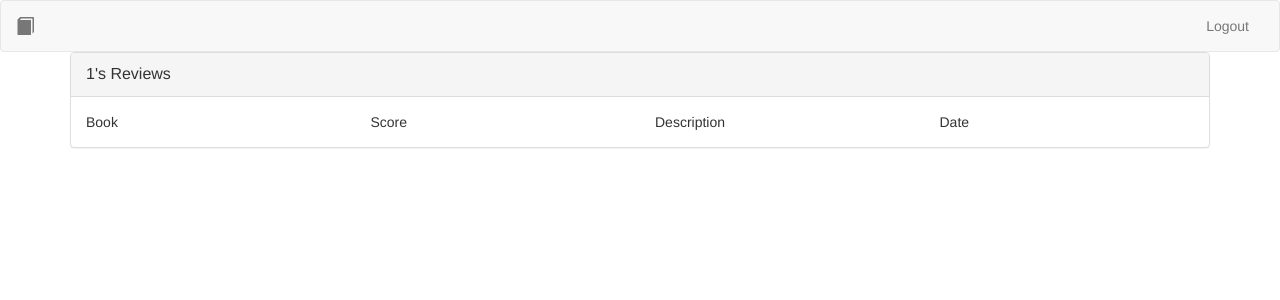
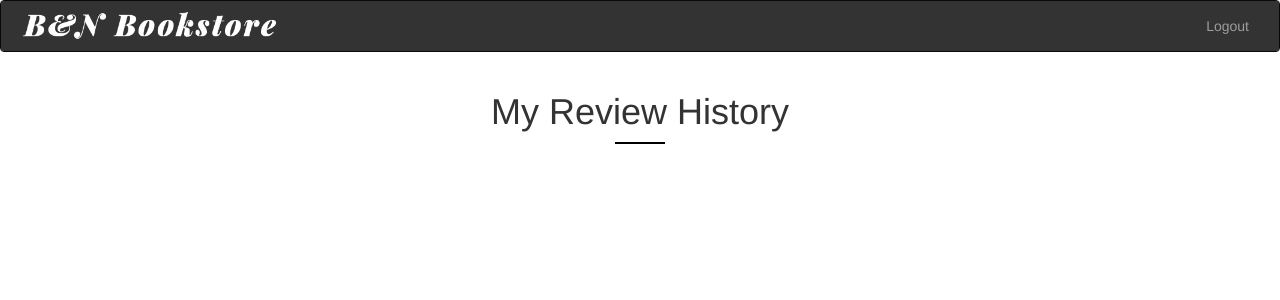
Before and after one commit to tjjjwxzq/50.008-Database-Project-2016, a Flask app: page /my/reviews in a window 1280 px wide. Shown: the top 300 px of the page. Run offline with Flask 2, Linux system fonts and the light colour scheme; a user stored in the database is signed in; data comes from the database, SQL or seed files in the repository; data that the repository does not hold is empty; some libraries are stand-ins or nearby versions.

Commit message:
Enhance/home page (#24)
* Edit styling of home page after user logs in and add title styling

* Edit src of logo image to a more generic path

* Create new form to take in user input of top n reviews. Add functions to get average feedback and check if user has already completed review before

* Modify show to add in form field for top n reviews and modified feedback form to only show if user has not rated review before and if user is not rating his own review

* Fix bug to show only top n

* Enhance styling for book show.html

* Modify styling of show book page

* Modify account, feedback and review template to resemble that of book show format

```diff
--- a/app/forms.py
+++ b/app/forms.py
@@ -101,3 +101,6 @@ class StatisticsForm(FlaskForm):
         (12, 'December')
     ])
     number = IntegerField('Number')
+
+class SetNofTopReviewsForm(FlaskForm):
+    num_of_reviews = IntegerField('Show Number of Top Reviews')
--- a/app/static/css/base.css
+++ b/app/static/css/base.css
@@ -7,3 +7,20 @@ header .navbar {
 .alert {
   margin-bottom: 0;
 }
+
+.page-title h1 {
+  padding-top:20px;
+  padding-bottom: 10px;
+  text-align: center;
+}
+
+.page-title span {
+  content: '';
+  display: block;
+  background: black;
+  height: 2px;
+  max-width: 50px;
+  width: 100%;
+  margin: 0 auto;
+  margin-top: 10px;
+}
--- /dev/null
+++ b/app/static/css/my/user/reviews.css
@@ -0,0 +1,24 @@
+@import url('/static/css/base.css');
+
+.avg-feedback span, .review-score, .review-book {
+	font-size: 20px;
+	font-weight: bold;
+}
+
+.review-score {
+	color:red;
+}
+
+.review {
+	border-right: 1px solid black;
+}
+
+.padded-row {
+	padding-top: 20px;
+	padding-bottom: 20px;
+}
+
+.vertically-align {
+	display: flex;
+	align-items: center;
+}
--- a/app/templates/customer/sign_up.html
+++ b/app/templates/customer/sign_up.html
@@ -4,10 +4,10 @@
 
 {% block content %}
 <div class="container">
-  <div class="row">
+  <div class="row" style="display:flex;justify-content:center;">
     <div class="col-md-8 col-offset-2">
 
-      <h1>Customer Sign Up</h1>
+      <h1 class="text-center">Customer Sign Up</h1>
 
       <form method="POST" action="{{ url_for('customer.sign_up') }}">
         {{ form.csrf_token }}
@@ -45,7 +45,7 @@
         </div>
 
         <div class="row">
-          <div class="col-md-6">
+          <div class="col-md-12" style="display:flex;justify-content:center;"                                                                    >
             <input type="submit" class="btn btn-primary" value="Sign Up"/>
           </div>
         </div>
--- a/app/templates/my/book/index.html
+++ b/app/templates/my/book/index.html
@@ -10,8 +10,9 @@
   <div class="row">
     <div class="col-md-12">
 
+      <div class="row page-title">
         <h1>
-        Book Index
+          Book Index<span></span>
           {% if not order_in_progress %}
             <small>
               <form method="POST" action="{{ url_for('my.create_order') }}">
@@ -20,13 +21,14 @@
             </small>
           {% endif %}
         </h1>
+      </div>
 
       <div class="panel panel-default">
         <div class="panel-body">
 
           <form class="form-inline" method="POST" action="{{ url_for('my.book_index') }}">
             {{ filter_form.csrf_token }}
-            {{ render_field(filter_form.authors, class="form-control", placeholder="authors - enter names separated by a comma") }}
+            {{ render_field(filter_form.authors, class="form-control", placeholder="eg. James, Harry") }}
             {{ render_field(filter_form.publisher, class="form-control", placeholder="publisher") }}
             {{ render_field(filter_form.title, class="form-control", placeholder="title") }}
             {{ render_field(filter_form.subject, class="form-control", placeholder="subject") }}
--- a/app/templates/my/user/reviews.html
+++ b/app/templates/my/user/reviews.html
@@ -1,62 +1,40 @@
 {% extends "layout/base.html" %}
 {% block title %}My Reviews History{% endblock %}
+{% block css %}
+  <link rel="stylesheet" href="{{ url_for('static', filename='css/my/user/reviews.css') }}">
+{% endblock %}
 
 {% block content %}
 <div class="container">
-  <div class="row">
-    <div class="col-md-12">
-      <div class="panel panel-default">
+  <div class="row page-title">
+    <h1>My Review History<span></span></h1>
+  </div>
 
-        <div class="panel-heading clearfix">
-          <div class="panel-title pull-left">
-            {{ user.username }}'s Reviews
-          </div>
+  {% for review in reviews %}
+  <div class="row padded-row vertically-align">
+    <div class="col-md-8 review">
+      <span class="review-book">{{ review[0].book.title }}</span><p style="float:right;"> I gave it a <span class="review-score">{{ review[0].score }}</span> /10 </p>
+
+      <div class="row">
+        <div class="col-md-12">
+          {{ review[0].date }} <br/>
+          {{ review[0].description }}
         </div>
+      </div>
+    </div>
 
-        <div class="panel-body">
-          <div class="row">
-          	<div class="col-md-3">
-          	  Book
-          	</div>
-          	<div class="col-md-3">
-          	  Score
-          	</div>
-          	<div class="col-md-3">
-          	  Description
-          	</div>
-          	<div class="col-md-3">
-          	  Date
-          	</div>
-          </div>
-        </div>
-
-        <ul class="list-group">
-
-          {% for review in user.reviews %}
-
-            <li class="list-group-item">
-              <div class="row">
-                <div class="col-md-3">
-                  {{ review.book.title }}
-                </div>
-                <div class="col-md-3">
-                  {{ review.score }}
-                </div>
-                <div class="col-md-3">
-                  {{ review.description }}
-                </div>
-                <div class="col-md-3">
-                  {{ review.date }}
-                </div>
-              </div>
-            </li>
-
-          {% endfor %}
-
-        </ul>
-
+    <div class="col-md-4 avg-feedback">
+      <div class="row text-center">
+        {% if review[1] == -1 %}
+          No Feedback yet
+        {% else %}
+          Average Feedback: <br/>
+          <span>{{ review[1] }}</span>
+        {% endif %}
       </div>
     </div>
   </div>
+  {% endfor %}
+
 </div>
 {% endblock %}
--- a/app/templates/partials/header.html
+++ b/app/templates/partials/header.html
@@ -1,14 +1,14 @@
 <header>
-  <nav class="navbar navbar-default">
+  <nav class="navbar navbar-default navbar-inverse">
 
-    <div class="container-fluid">
+    <div class="container-fluid" style="background-color:#333">
 
       <div class="navbar-header">
         <button type="button" class="navbar-toggle collapsed" data-toggle="collapse" data-target="#header-nav" aria-expanded="false">
           <span class="sr-only">Toggle navigation</span>
           <span class="glyphicon glyphicon-menu-hamburger"></span>
         </button>
-        <a href="{{ url_for('pages.index') }}" class="navbar-brand"><span class="glyphicon glyphicon-book"</a>
+        <a href="{{ url_for('pages.index') }}" class="navbar-brand" style="padding:5px 15px"><img class="img-responsive" src="{{ url_for('static', filename='images/logo4.png') }}" width="60%"></a>
       </div>
 
       <div class="collapse navbar-collapse" id="header-nav">
@@ -21,8 +21,8 @@
             {% else %}
               <li><a href="{{ url_for('store_manager.login') }}">Managers</a></li>
               <li><a href="{{ url_for('customer.login') }}">Login</a></li>
+              <li><a href="{{ url_for('customer.sign_up') }}">Sign Up</a></li>
             {% endif %}
-            <li><a href="{{ url_for('customer.sign_up') }}">Sign Up</a></li>
           {% endif %}
           </ul>
       </div>
--- a/app/views/my.py
+++ b/app/views/my.py
@@ -6,7 +6,7 @@ from sqlalchemy.dialects.postgresql import ARRAY
 from app import db
 from app.models import Book, Review, Order, BooksOrders, Feedback, Customer
 from app.helpers import save
-from app.forms import FilterBooksForm, CreateReviewForm, AddBookToOrderForm, CreateFeedbackForm
+from app.forms import FilterBooksForm, CreateReviewForm, AddBookToOrderForm, CreateFeedbackForm, SetNofTopReviewsForm
 
 mod = Blueprint('my', __name__, url_prefix='/my')
 
@@ -64,14 +64,52 @@ def book_index():
                            recommended_books_order_forms=recommended_books_order_forms,
                            ordered_book=ordered_book)
 
-@mod.route('/books/<ISBN>')
+@mod.route('/books/<ISBN>', methods=['GET', 'POST'])
 @login_required
 def show_book(ISBN):
     book = Book.query.get(ISBN)
-    form = CreateFeedbackForm()
+    feedback_form = CreateFeedbackForm()
+    top_review_form = SetNofTopReviewsForm()
     current_user_review = current_user.reviews.filter_by(ISBN=ISBN).first()
+    reviews_queried = Review.query.filter_by(ISBN=ISBN)
 
-    return render_template('my/book/show.html', book=book, form=form, current_user_review=current_user_review)
+    if top_review_form.validate_on_submit():
+        n = top_review_form.num_of_reviews.data
+        if n > 0:
+            whole_reviews = []
+            for review in reviews_queried:
+                avg_of_feedbacks = get_average_feedback(review)
+                whole_reviews.append((review, avg_of_feedbacks, feedback_exists(review)))
+
+            sorted_reviews = sorted(whole_reviews, key=lambda x:x[1])
+            top_n_reviews = sorted_reviews[-n:]
+            reviews = top_n_reviews
+
+    else:
+        reviews = []
+        for r in reviews_queried:
+            reviews.append((r, get_average_feedback(r), feedback_exists(r)))
+
+    return render_template('my/book/show.html', book=book, feedback_form=feedback_form, top_review_form=top_review_form, current_user_review=current_user_review, reviews=reviews, user=current_user.get_id())
+
+def get_average_feedback(review):
+    feedbackList = review.feedbacks
+    temp = []
+    for f in feedbackList:
+        temp.append(f.rating)
+    if len(temp) == 0:
+        mean = -1 #Means no feedback given
+    else:
+        mean = float(sum(temp)) / float(len(temp))
+
+    return mean
+
+def feedback_exists(review):
+    feedbackList = review.feedbacks
+    for f in feedbackList:
+        if f.customer_feedback == current_user.get_id():
+            return True
+    return False
 
 @mod.route('/books/<ISBN>/reviews', methods=['GET', 'POST'])
 @login_required
@@ -218,15 +256,15 @@ def submit_order():
 @mod.route('/books/<ISBN>/<user>', methods=['POST'])
 @login_required
 def create_feedback(ISBN, user):
-    form = CreateFeedbackForm()
+    feedback_form = CreateFeedbackForm()
+    top_review_form = SetNofTopReviewsForm()
     book = Book.query.get(ISBN)
     review = Review.query.filter_by(username=user, ISBN=ISBN).first()
 
-    if form.validate_on_submit():
-        print(form.rating.data)
+    if feedback_form.validate_on_submit():
         feedback_params = {
             'customer_feedback': current_user.get_id(),
-            'rating': form.rating.data,
+            'rating': feedback_form.rating.data,
             'customer_review': review.username,
             'ISBN': ISBN
         }
@@ -245,25 +283,28 @@ def create_feedback(ISBN, user):
         else:
             flash("You have already entered a feedback.")
 
-    return render_template('my/book/show.html', book=book, review=review, form=form)
+    return render_template('my/book/show.html', book=book, review=review, feedback_form=feedback_form, top_review_form=top_review_form)
 
 @mod.route('/account')
 @login_required
 def get_account_information():
     user = Customer.query.get(current_user.get_id())
 
-    return render_template('my/user/account.html',user=user)
+    return render_template('my/user/account.html', user=user)
 
 @mod.route('/reviews')
 @login_required
 def get_review_history():
     user = Customer.query.get(current_user.get_id())
+    reviews = []
+    for r in user.reviews:
+        reviews.append((r, get_average_feedback(r)))
 
-    return render_template('my/user/reviews.html',user=user)
+    return render_template('my/user/reviews.html', user=user, reviews=reviews)
 
 @mod.route('/feedback')
 @login_required
 def get_feedback_history():
     user = Customer.query.get(current_user.get_id())
 
-    return render_template('my/user/feedback.html',user=user)
+    return render_template('my/user/feedback.html', user=user)
```
Also changed, not shown: app/static/css/index.css (+25 -0 lines), app/static/css/my/book/show.css (+53 -1 lines), app/static/css/my/user/feedback.css (added, +24 -0 lines), app/templates/customer/login.html (+4 -4 lines), app/templates/my/book/show.html (+74 -64 lines), app/templates/my/user/account.html (+31 -9 lines), app/templates/my/user/feedback.html (+23 -49 lines), app/templates/pages/index.html (+31 -19 lines), app/static/images/logo4.png (added). Lines whose indentation alone changed are shown as unchanged.
